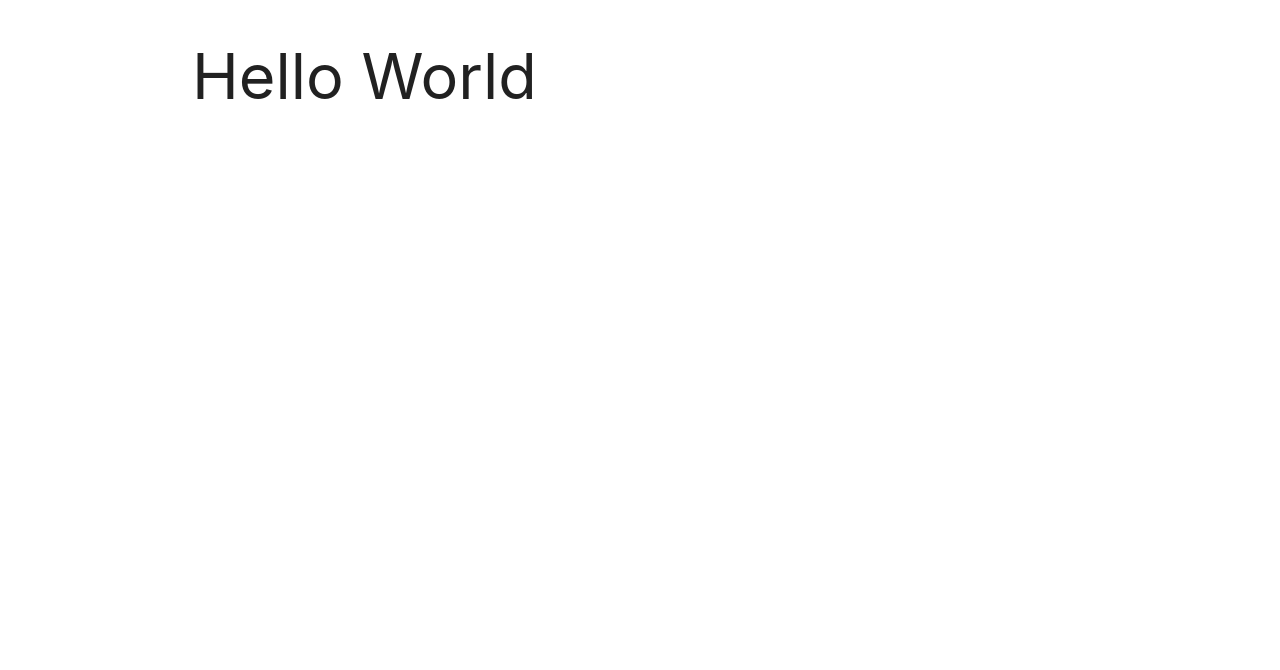
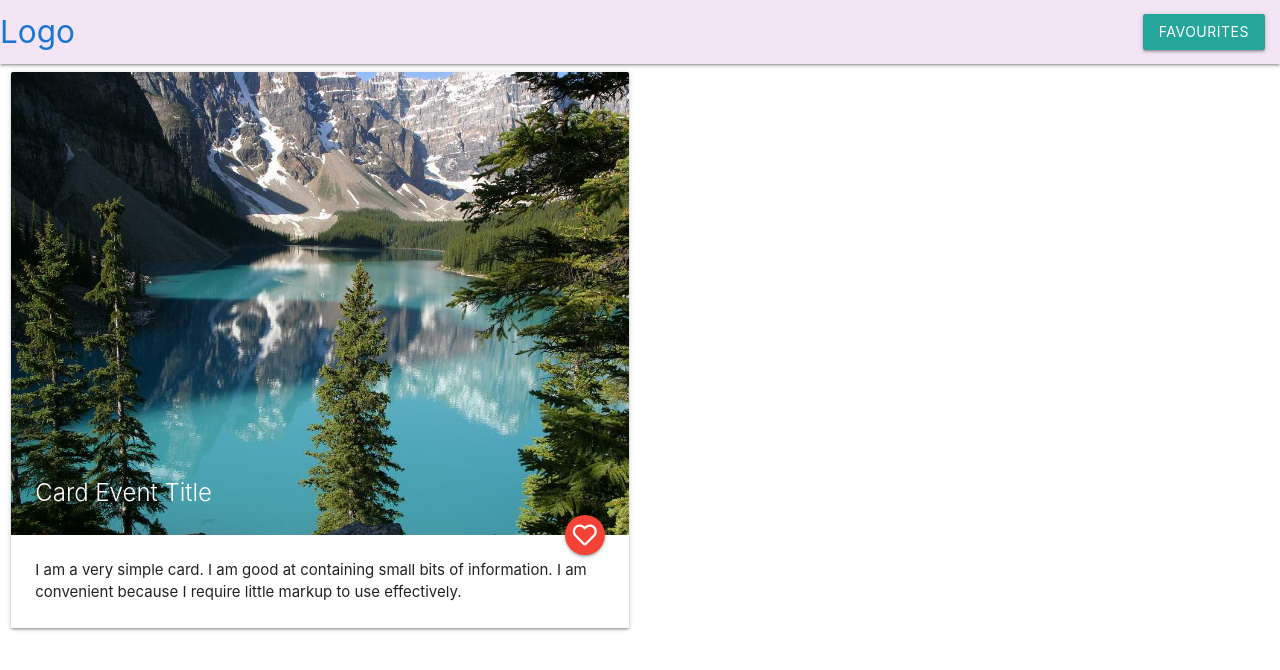
Before and after one commit to arjun-doel/sei-project-2, a React (Create React App) app: page / in a window 1280 px wide. Shown: the top 670 px of the page. Built offline with nearby package versions, Linux system fonts and the light colour scheme.

Commit message:
card & browser route added

```diff
--- a/src/App.js
+++ b/src/App.js
@@ -1,13 +1,25 @@
 import React from 'react'
-
+import { BrowserRouter, Switch, Route } from 'react-router-dom'
+import Card from './component/Card'
+import Nav from './component/common/Nav'
 
 
 const App = () => {
 
   return (
-    <div className="container">
-      <h1>Hello World</h1>
-    </div>
+    <>
+      <BrowserRouter>
+
+        <Nav />
+        <Card />
+        <Switch>
+          <Route>
+
+          </Route>
+        </Switch>
+
+      </BrowserRouter>
+    </>
   )
 }
 
--- /dev/null
+++ b/src/component/Card.js
@@ -0,0 +1,25 @@
+import React from 'react'
+import image from './common/sample-1.jpg'
+
+const Card = () => {
+  return (
+    <>
+      <div className="row">
+        <div className="col s12 m6">
+          <div className="card">
+            <div className="card-image">
+              <img src={image} />
+              <span className="card-title">Card Event Title</span>
+              <a href="" className="btn-floating halfway-fab waves-effect waves-light red"><i className="far fa-heart"></i></a>
+            </div>
+            <div className="card-content">
+              <p>I am a very simple card. I am good at containing small bits of information. I am convenient because I require little markup to use effectively.</p>
+            </div>
+          </div>
+        </div>
+      </div>
+    </>
+  )
+}
+
+export default Card
--- /dev/null
+++ b/src/component/common/Nav.js
@@ -0,0 +1,20 @@
+import React from 'react'
+
+const Nav = () => {
+
+  return (
+    // button
+    <nav>
+      <div className="nav-wrapper  purple lighten-5">
+        <a href="#" className="brand-logo blue-text text-darken-2 left">Logo</a>
+        <ul className="right hide-on-med-and-down">
+          <li><a className="waves-effect waves-light btn">Favourites </a></li>
+        </ul>
+      </div>
+    </nav>
+    // logo
+  )
+
+}
+
+export default Nav
```
Also changed, not shown: src/component/common/Footer.js (added, +13 -0 lines), src/component/common/Home.js (added, +13 -0 lines), src/component/common/sample-1.jpg (added).
